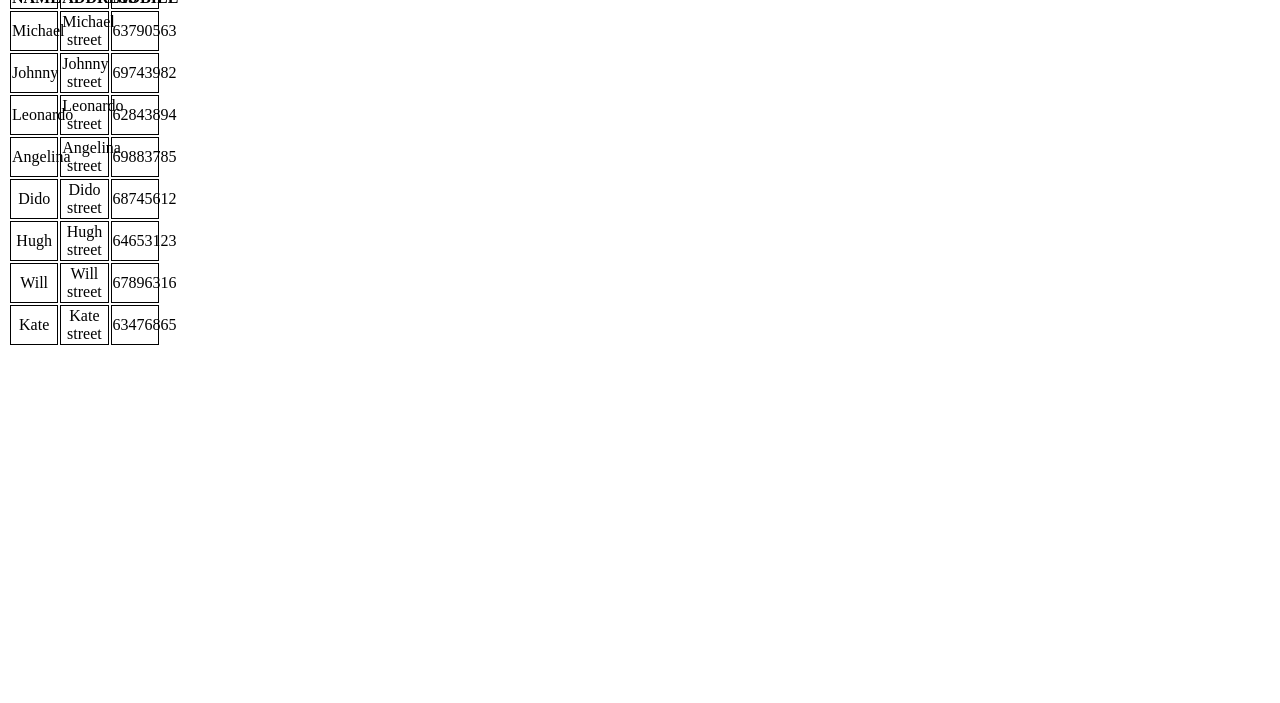
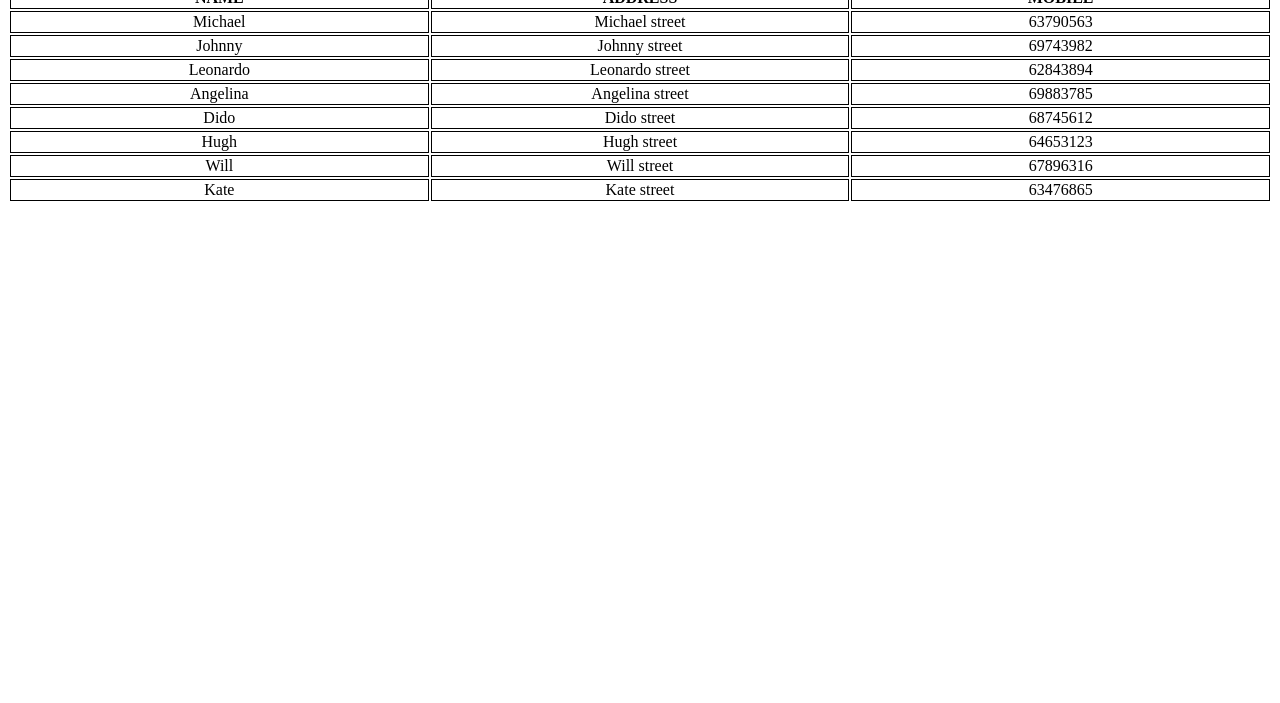
Before and after one commit to Sukhjitsingh866/contacts-info-mobile-web-app, a plain HTML site: page index.html in a window 1280 px wide. Shown: the part 97-800 px from the top of the page. Drawn offline with Linux system fonts and the light colour scheme.

Commit message:
Update style.css

```diff
--- a/style.css
+++ b/style.css
@@ -1,23 +1,21 @@
 table {
-    width: 100px;
+    width: 100%;
     table-layout: fixed;
 }
 
-table caption{
+table caption {
     font-size: 2em;
 }
 
-
-table td, table th {
+table td,
+table th {
     border: 1px solid #000000;
     text-align: center;
 }
 
-
-table th{
+table th {
     text-transform: uppercase;
 }
-
 
 @media screen and (max-width: 600px) {
     table caption {
```
